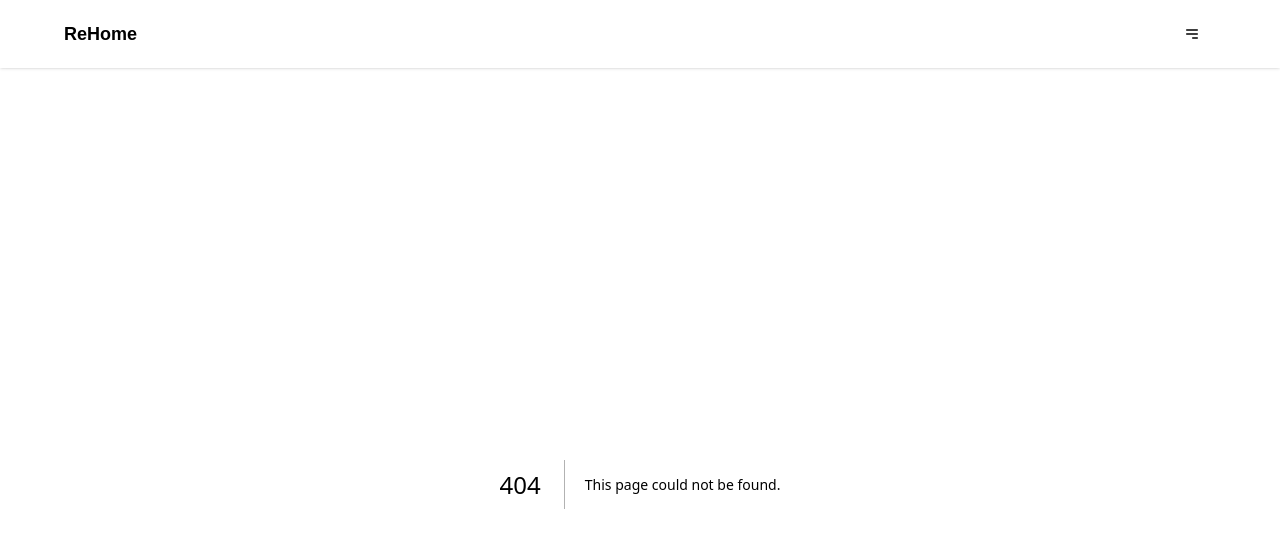
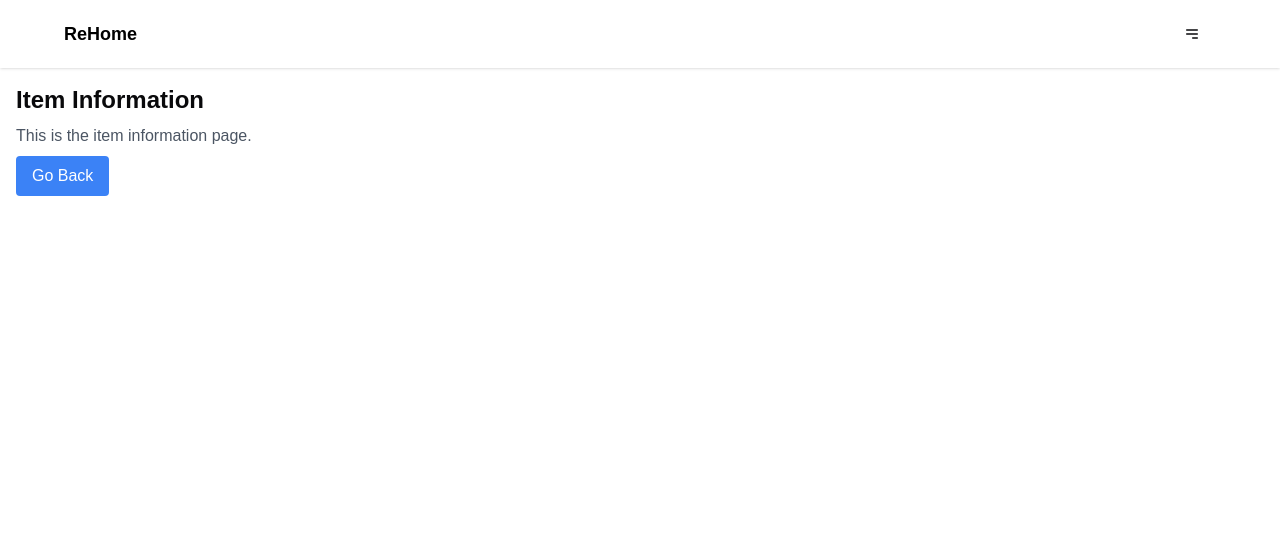
Before and after one commit to johnnychang25678/srid-rehome, a Next.js app: page /sell-items/item-info-filling in a window 1280 px wide. Before the commit this address had no page. Shown: the top 548 px of the page. Built offline with nearby package versions, Linux system fonts and the light colour scheme.

Commit message:
upload photo for sell item

```diff
--- /dev/null
+++ b/app/sell-items/item-info-filling/page.tsx
@@ -0,0 +1,16 @@
+"use client"
+import { useRouter } from 'next/navigation';
+
+export default function ItemInfo() {
+    const router = useRouter();
+
+    return (
+        <div>
+            <h1 className="text-2xl font-bold">Item Information</h1>
+            <p className="mt-2 text-gray-600">This is the item information page.</p>
+            <button onClick={() => router.back()} className="mt-2 px-4 py-2 bg-blue-500 text-white rounded">
+                Go Back
+            </button>
+        </div>
+    );
+}
--- a/app/sell-items/page.tsx
+++ b/app/sell-items/page.tsx
@@ -1,8 +1,48 @@
+// export default function SellItems() {
+
+
+
+//     return (
+//         <div>
+//             <h1 className="text-2xl font-bold">Sell Items</h1>
+//             <p className="mt-2 text-gray-600">xxx</p>
+//         </div>
+//     );
+// }
+"use client"
+
+import { useState } from 'react';
+import { useRouter } from 'next/navigation';
+
 export default function SellItems() {
+    const [photo, setPhoto] = useState<File | null>(null);
+    const router = useRouter();
+
+    const handlePhotoUpload = (event: React.ChangeEvent<HTMLInputElement>) => {
+        if (event.target.files && event.target.files[0]) {
+            setPhoto(event.target.files[0]);
+        }
+    };
+
+    const handleConfirm = () => {
+        // Redirect to furniture information page with hardcoded data
+        // router.push(`/furniture-info?name=Sofa&description=A%20comfortable%20sofa&price=100`);
+        router.push('/sell-items/item-info-filling');
+
+    };
+
     return (
         <div>
             <h1 className="text-2xl font-bold">Sell Items</h1>
-            <p className="mt-2 text-gray-600">xxx</p>
+            <input type="file" accept="image/*" onChange={handlePhotoUpload} />
+            {photo && (
+                <div>
+                    <p className="mt-2 text-gray-600">Photo uploaded: {photo.name}</p>
+                    <button onClick={handleConfirm} className="mt-2 px-4 py-2 bg-blue-500 text-white rounded">
+                        Confirm Photo
+                    </button>
+                </div>
+            )}
         </div>
     );
 }
```
